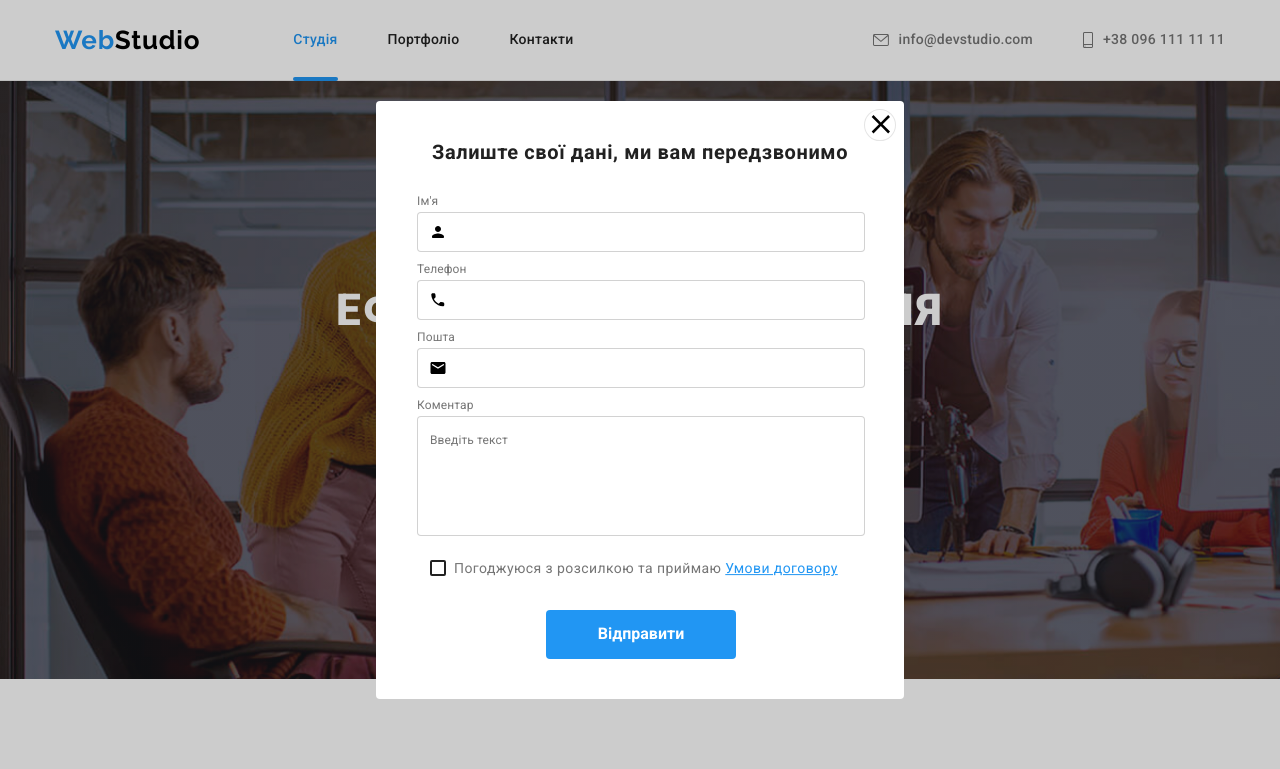
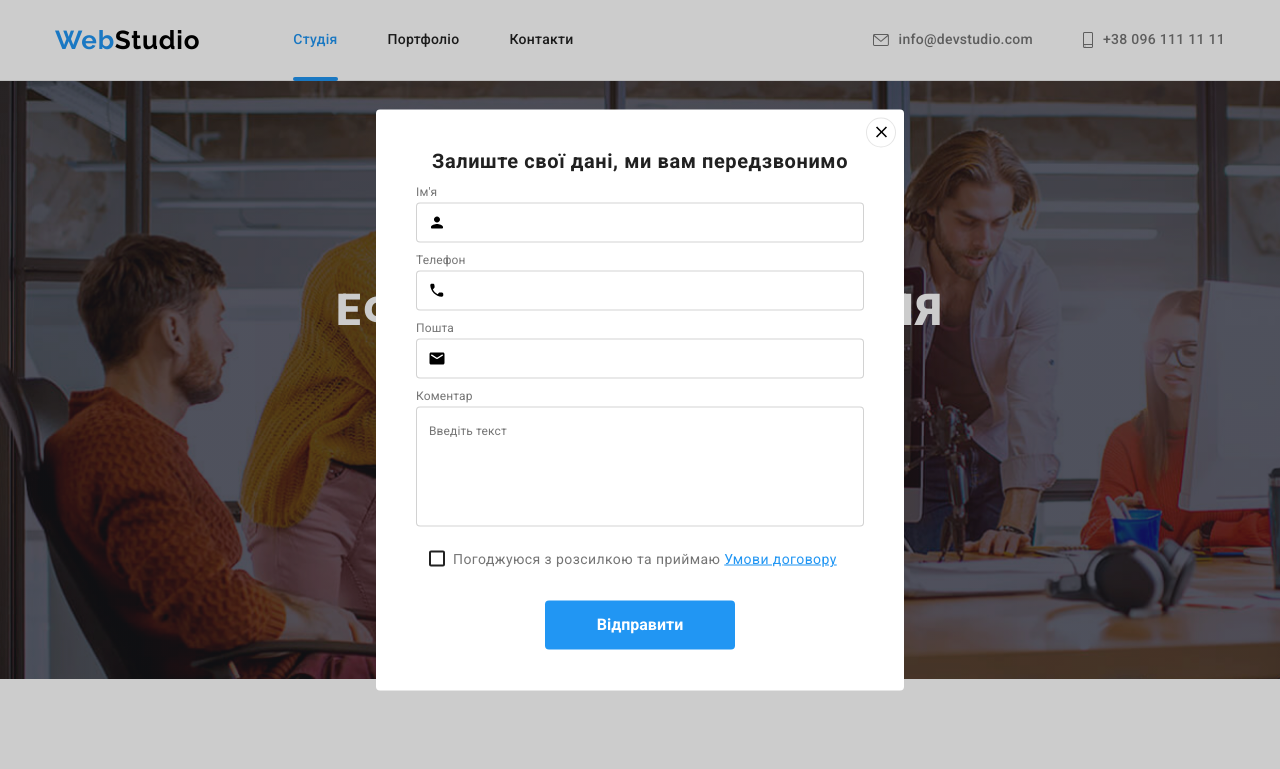
Before and after one commit to Vanyapnm/goit-markup-hw-06, a plain HTML site: page index.html in a window 1280 px wide. Both pictures are taken after a click on the button "Замовити послугу". Shown: the top 769 px of the page. Drawn offline with nearby package versions, Linux system fonts and the light colour scheme.

Commit message:
виправив деякі помилки з позиціонування

```diff
--- a/css/styles.css
+++ b/css/styles.css
@@ -242,6 +242,7 @@ header {
   opacity: 1;
   visibility: visible;
   transition: opacity var(--trinsit-time) var(--timing-functoin) ,visibility var(--trinsit-time) var(--timing-functoin);
+  z-index: 100;
 }
 
 .backdrop.is-hidden {
@@ -259,12 +260,10 @@ min-width: 528px;
 min-height: 581px;
 background-color: var(--primary-whit-color);
 border-radius: 4px;
+padding: 40px;
 }
 
-.modal-form {
-  padding-left: 41px;
-  padding-right: 39px;
-}
+
 
 .btn-close {
   position: absolute;
@@ -275,6 +274,8 @@ border-radius: 4px;
   top: 8px;
   right: 8px;
   padding: 0;
+  width: 30px;
+  height: 30px;
   border: 1px solid rgba(0, 0, 0, 0.1);
   border-radius: 50%;
   background-color: var(--primary-whit-color);
@@ -295,14 +296,12 @@ border-radius: 4px;
 }
 
 .modal-title {
-  margin-top: 40px;
-  margin-bottom: 30px;
-
-  font-weight: 700;
+font-weight: 700;
 font-size: 20px;
 line-height: 23px;
 text-align: center;
 letter-spacing: 0.03em;
+margin-bottom: 12px;
 
 color: #212121;
 }
@@ -340,7 +339,9 @@ transition: border-color var(--trinsit-time) var(--timing-functoin) ,visibility
   display: flex;
   text-align: center;
   align-items: center;
-  margin-top: 10px;
+  appearance: none;
+  gap:8px;
+  margin-bottom: 30px;
 }
 
 .form-label {
@@ -396,7 +397,6 @@ textarea:focus-visible {
   padding: 10px 52px;
   border-radius: 4px;
   border: 0;
-  margin-bottom: 40px;
 
   transition: background-color var(--trinsit-time) var(--timing-functoin);
 }
@@ -430,13 +430,6 @@ textarea:focus-visible {
     margin-bottom: 20px;
   }
 
-.form-checkbox {
-  display: flex;
-  /* justify-content:center; */
-  gap:8px;
-  margin-bottom: 30px;
-}
-
   .checkbox-titel {
     display: block;
     font-size: 14px;
@@ -457,6 +450,8 @@ color: var(--primary-text-color);
 .checkbox {
   appearance: none;
   position: absolute;
+
+  transition: background-image var(--trinsit-time) var(--timing-functoin);
 }
 
 .checkbox:checked + .checkbox-icon {
@@ -464,6 +459,7 @@ color: var(--primary-text-color);
   background-size: contain;
   background-origin: border-box;
   border-color: var(--accent-color);
+  background-color: var(--accent-color);
 }
 
 
@@ -865,11 +861,14 @@ footer {
   margin-bottom: 9px;
 }
 
+.social-footer {
+  margin-right: 93px;
+}
+
 .social-footer-list {
   display:flex;
   gap: 10px;
   justify-content: center;
-  margin-right: 93px;
 }
 
 .social-footer-link {
@@ -903,9 +902,8 @@ footer {
 
 }
 
-.footer-field {
+.footer-form {
   display: flex;
-
 }
 
 .footer-label {
--- a/index.html
+++ b/index.html
@@ -44,8 +44,10 @@
             <h1 class="hero-titel">Ефективні рішення для вашого бізнесу</h1>
             <button class="hero-button" type="button" data-modal-open>Замовити послугу</button>
 <div class="backdrop is-hidden" data-modal>
+
+        <!-- МОДАЛКА -->
 <div class="modal">
-<button class="btn-close" data-modal-close><svg class="model-close-icon" width="30px" height="30px"><use href="./images/symbol-defs.svg#close"></use> </svg></button>
+<button class="btn-close" data-modal-close><svg class="model-close-icon" width="18px" height="18px"><use href="./images/symbol-defs.svg#close"></use> </svg></button>
 <p class="modal-title">Залиште свої дані, ми вам передзвонимо</p>
 <form class="modal-form">
     <div class="form-group"></div>
@@ -125,7 +127,7 @@
                 <p class="about-text">Мобільні додатки</p></div>
                 </li>
                 <li class="item"><div class="about"><img src="./images/box3.jpg" alt="дизайнерські рішення" width="370">
-                <p class="about-text">Дизайнерські рішення</p></div>
+                    <p class="about-text">Дизайнерські рішення</p></div>
                 </li>
             </ul>
             </div>
@@ -327,11 +329,13 @@
         </div>
         <div class="footer-form-group">
             <span class="footer-label">Підпишіться на розсилку</span>
-        <label class="footer-field">
+        <form class="footer-form">
+            <label class="footer-field">
             <input class="footer-input" name="email" type="email" placeholder="E-mail"/>
-            <button class="footer-submit-btn" type="submit">
-                Підписатися</button>
         </label>
+        <button class="footer-submit-btn" type="submit">
+            Підписатися</button>
+        </form>
     </div>
     </div>
     </footer>
```
Also changed, not shown: portfolio.html (+11 -1 lines).
